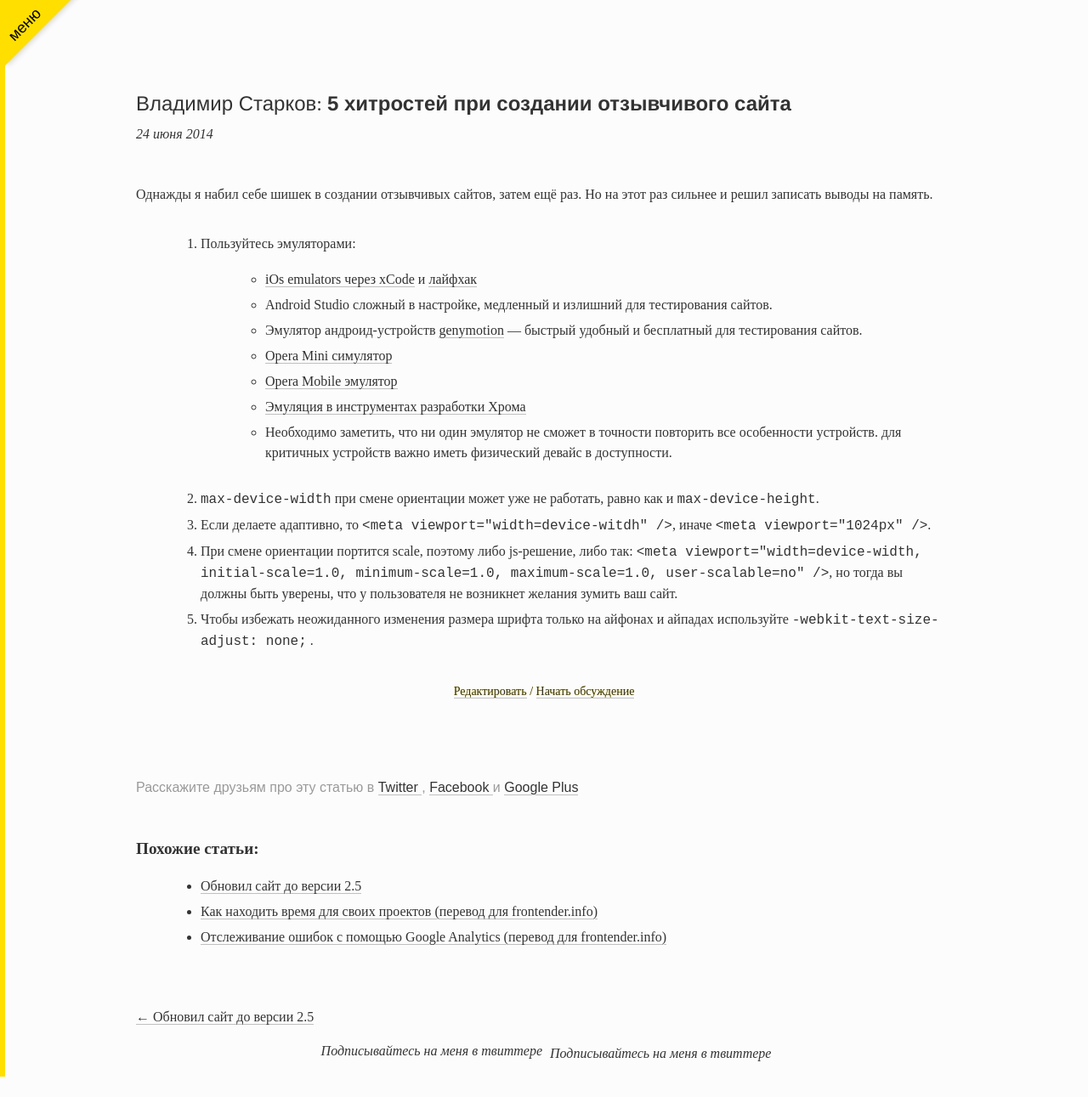
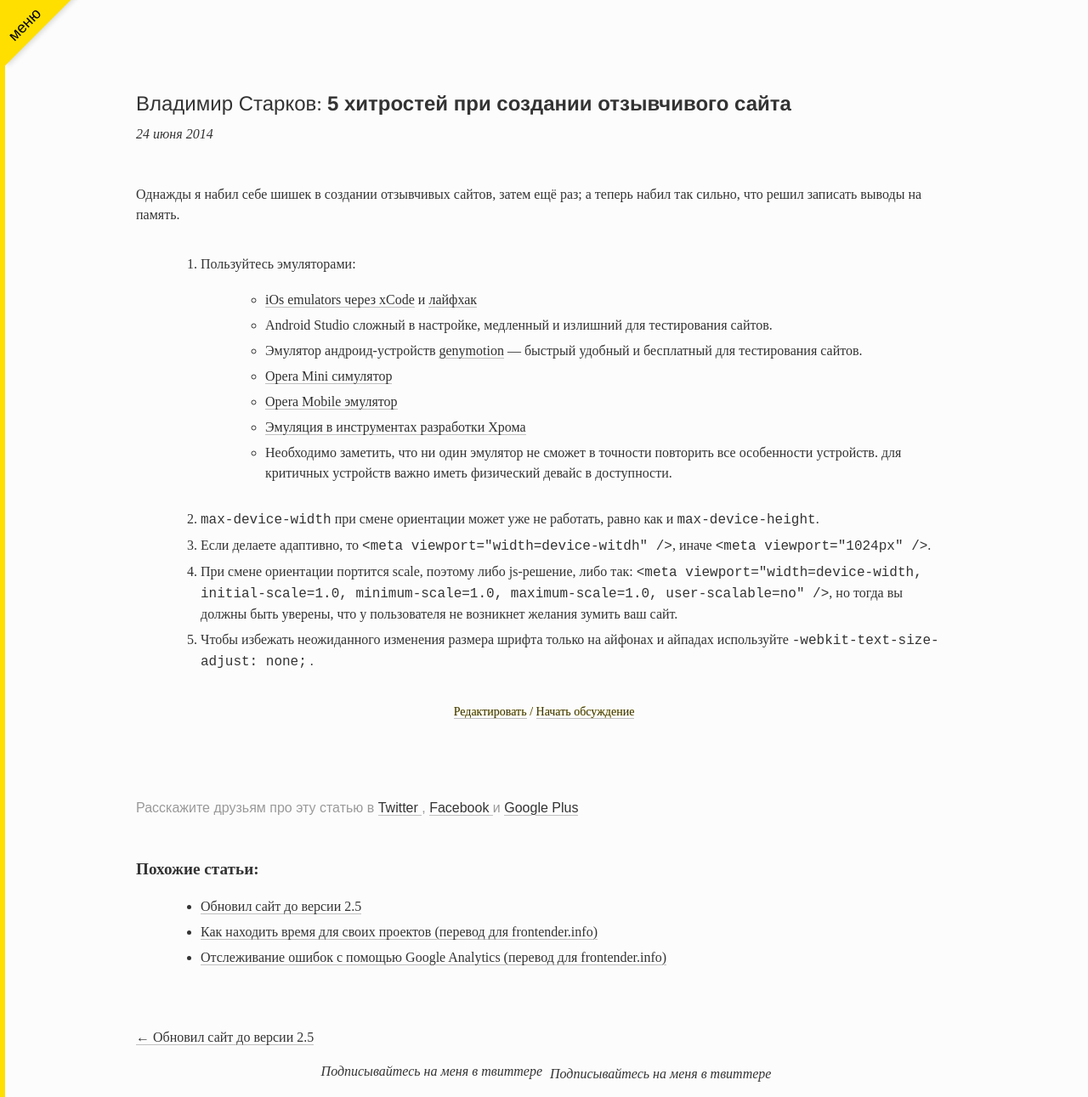
Before and after one commit to iamstarkov/vstarkov.ru, a Jekyll site: the page built from _posts/2014-06-24-respronsive-tips.md, in a window 1280 px wide. Shown: the whole page at 85% size. Built offline with Jekyll 4.4.1, drawn with Linux system fonts in a browser that asks for light colours; comment, search, counter and statistics services are not loaded; before the commit the page ends 1267 px from its top, so only the background shows below that.

Commit message:
Updated 2014-06-24-respronsive-tips.md

```diff
--- a/_posts/2014-06-24-respronsive-tips.md
+++ b/_posts/2014-06-24-respronsive-tips.md
@@ -2,14 +2,15 @@
 layout: post
 title: 5 хитростей при создании отзывчивого сайта
 description: "Однажды я набил себе шишек в создании отзывчивых сайтов, затем ещё раз. Но на этот раз сильнее и решил записать выводы на память."
-categories : [css]
+categories:
+  - css
+published: true
 ---
-
 
 5 хитростей при создании отзывчивого сайта
 ================================================================================
 
-Однажды я набил себе шишек в создании отзывчивых сайтов, затем ещё раз. Но на этот раз сильнее и решил записать выводы на память.
+Однажды я набил себе шишек в создании отзывчивых сайтов, затем ещё раз; а теперь набил так сильно, что решил записать выводы на память.
 
 1. Пользуйтесь эмуляторами:
     * [iOs emulators через xCode][xcode] и [лайфхак][xcode-tip]
```
